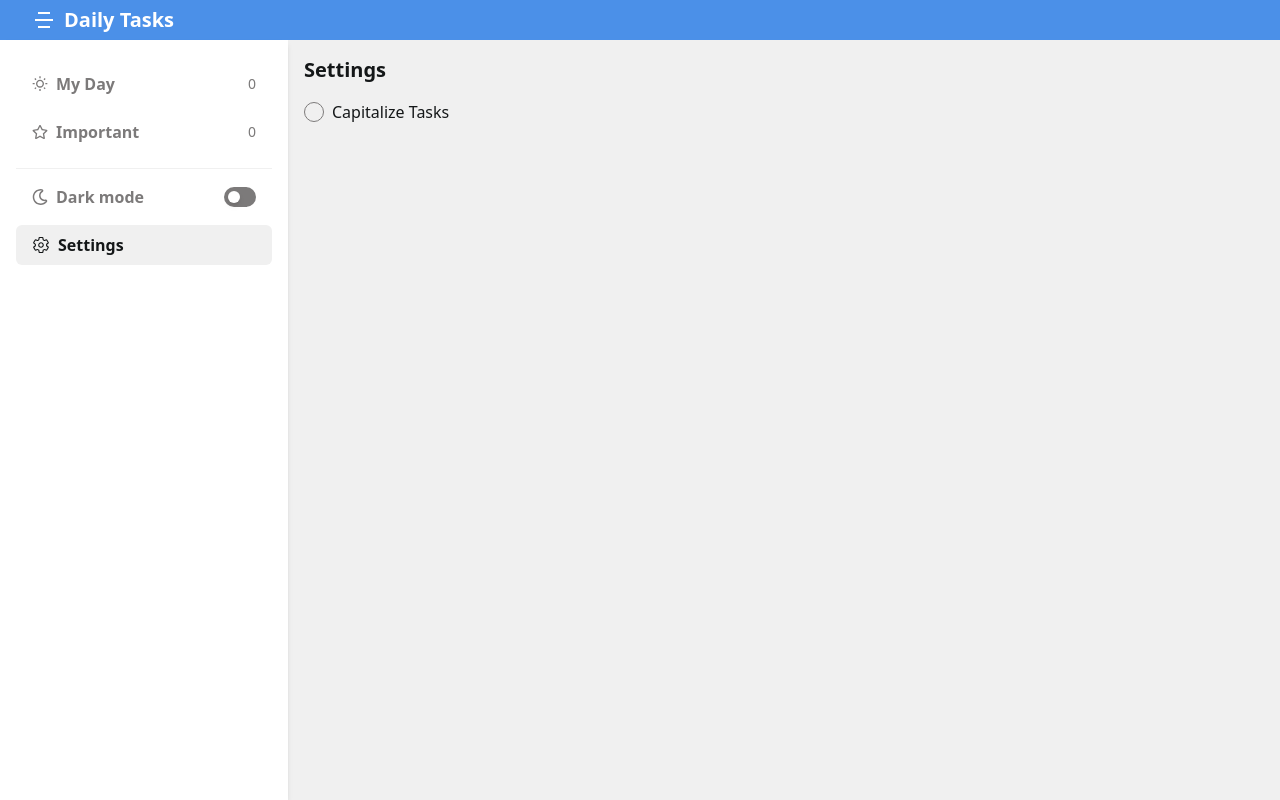
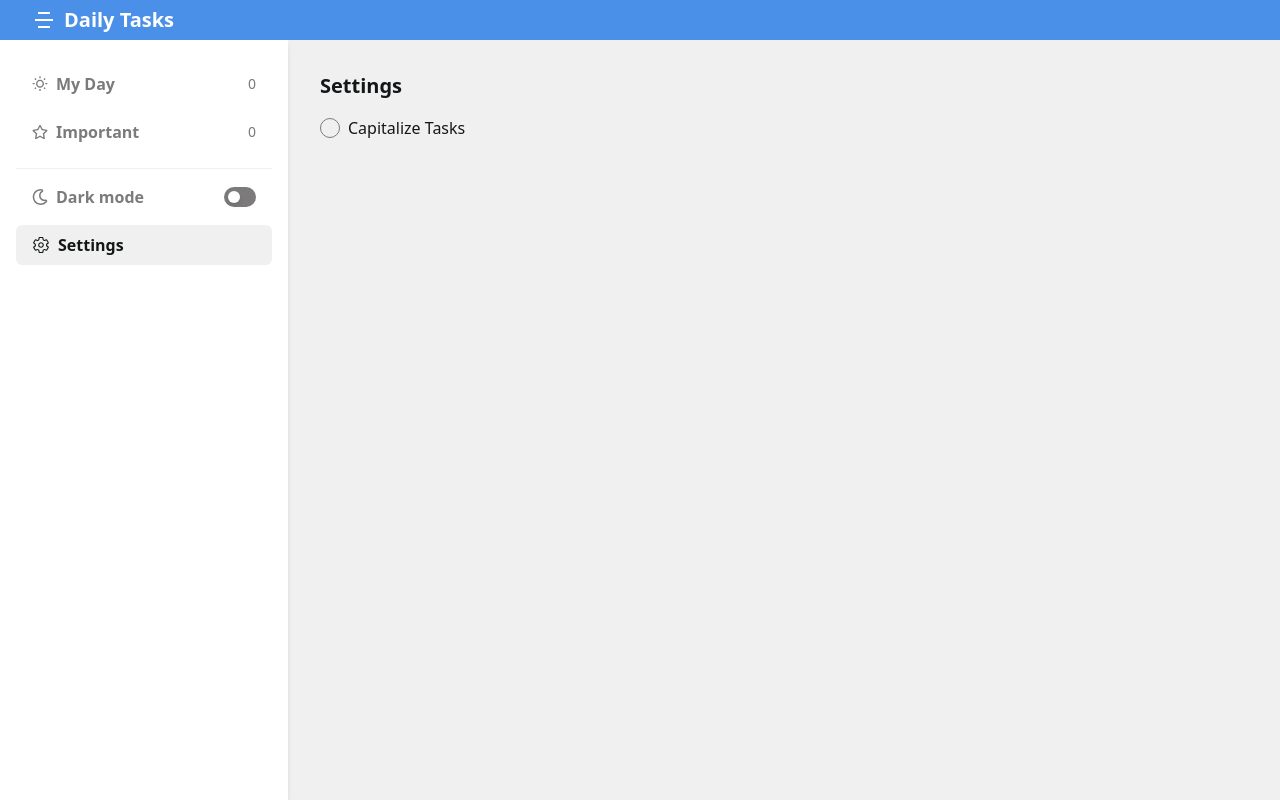
Before and after one commit to patrikferreira/todolist-react, a React (Vite) app: page /settingspage in a window 1280 px wide. Built offline with nearby package versions, Linux system fonts and the light colour scheme.

Commit message:
settings adjust

```diff
--- a/src/components/SettingsPage.tsx
+++ b/src/components/SettingsPage.tsx
@@ -12,7 +12,7 @@ export default function SettingsPage() {
   const { isCapitalize, toggleCapitalize, isDarkMode } = ctx;
 
   return (
-    <div className="flex w-full gap-4 h-full animate-fade-in-left transition-all duration-300">
+    <div className="flex w-full gap-4 p-4 h-full animate-fade-in-left transition-all duration-300">
       <div
         className={`transition-all duration-300 flex flex-col gap-4 ${
           isDarkMode ? "text-lightColor" : "text-darkColor"
```
